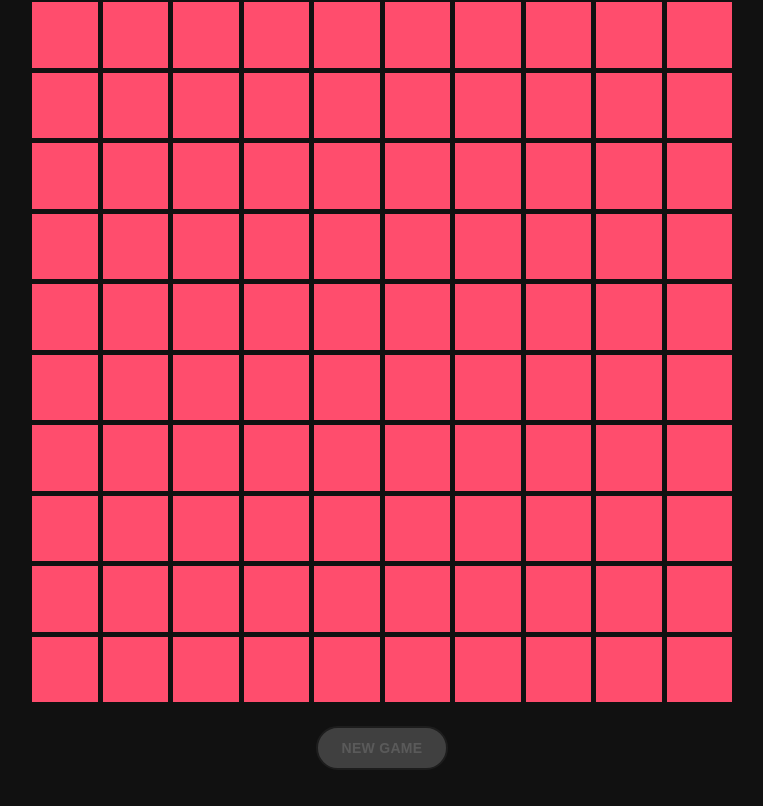
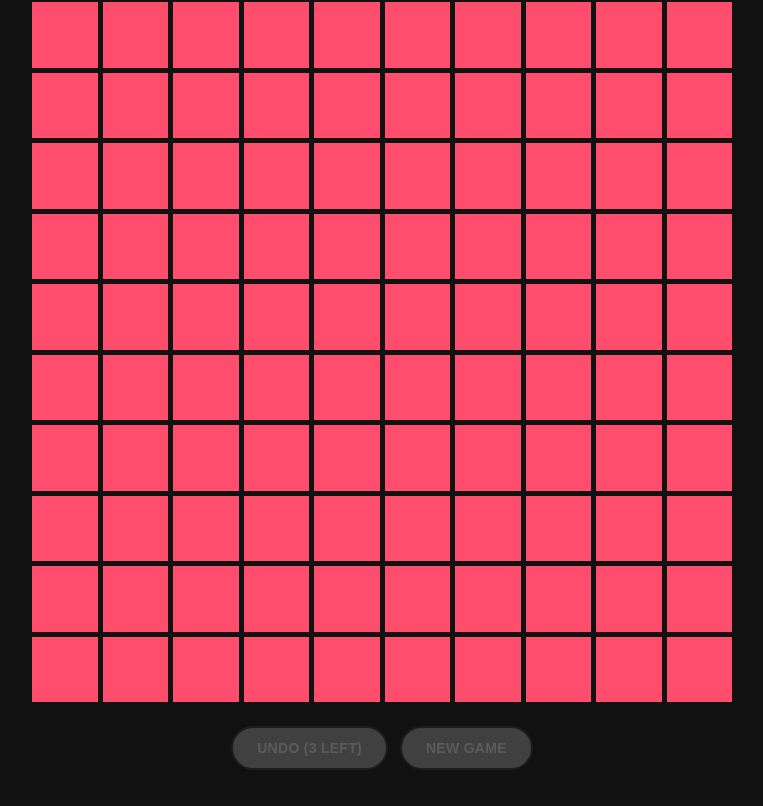
Before and after one commit to yrizos/hundred-tiles, a React (Vite) app: page / in a window 1280 px wide. Shown: the part 186-992 px from the top of the page, without its empty margins (258-1021 px from the left). Built offline with nearby package versions, Linux system fonts and the light colour scheme.

Commit message:
feat: add three-use undo functionality

```diff
--- a/src/App.css
+++ b/src/App.css
@@ -28,6 +28,15 @@
   color: var(--accent-text);
 }
 
+.actions {
+  display: flex;
+  gap: 12px;
+  width: 100%;
+  justify-content: center;
+  margin-top: auto;
+}
+
+.undo,
 .reset {
   font-size: 14px;
   font-weight: 700;
@@ -45,19 +54,21 @@
     border-color 0.15s ease,
     transform 0.1s ease;
 
-  margin-top: auto;
 }
 
-.reset:hover {
+.undo:hover:not(:disabled),
+.reset:hover:not(:disabled) {
   background: var(--accent);
   border-color: var(--accent);
   color: var(--on-accent);
 }
 
+.undo:active:not(:disabled),
 .reset:active:not(:disabled) {
   transform: scale(0.97);
 }
 
+.undo:disabled,
 .reset:disabled {
   cursor: not-allowed;
   opacity: 0.5;
@@ -74,7 +85,7 @@
     padding: 40px 24px;
   }
 
-  .reset {
+  .actions {
     margin-top: 0;
   }
 }
--- a/src/App.tsx
+++ b/src/App.tsx
@@ -6,18 +6,23 @@ import {
   isStuck,
   isWon,
   placeNumber,
+  undoLastMove,
 } from './game/gameState'
 import { BOARD_SIZE, MAX_NUMBER, type GameState, type Position } from './game/types'
 import './App.css'
 
 const STORAGE_KEY = 'hundred-tiles-game-state'
+const MAX_UNDO_STEPS = 3
 
-function loadGameState(): GameState {
-  try {
-    const saved = window.localStorage.getItem(STORAGE_KEY)
-    if (!saved) return createGameState()
+interface SavedGame {
+  state: GameState
+  undosRemaining: number
+}
 
-    const parsed = JSON.parse(saved) as GameState
+function isValidGameState(value: unknown): value is GameState {
+  if (!value || typeof value !== 'object') return false
+
+  const parsed = value as GameState
   const hasValidBoard =
     Array.isArray(parsed.board) &&
     parsed.board.length === BOARD_SIZE &&
@@ -37,36 +42,81 @@ function loadGameState(): GameState {
       parsed.lastPosition.col >= 0 &&
       parsed.lastPosition.col < BOARD_SIZE)
 
-    if (
-      !hasValidBoard ||
-      !Number.isInteger(parsed.nextNumber) ||
-      !hasValidLastPosition
-    ) {
-      return createGameState()
+  return (
+    hasValidBoard &&
+    Number.isInteger(parsed.nextNumber) &&
+    hasValidLastPosition
+  )
 }
 
-    return parsed
+function loadGame(): SavedGame {
+  try {
+    const saved = window.localStorage.getItem(STORAGE_KEY)
+    if (!saved) {
+      return { state: createGameState(), undosRemaining: MAX_UNDO_STEPS }
+    }
+
+    const parsed: unknown = JSON.parse(saved)
+    if (isValidGameState(parsed)) {
+      return { state: parsed, undosRemaining: MAX_UNDO_STEPS }
+    }
+
+    if (!parsed || typeof parsed !== 'object') return {
+      state: createGameState(),
+      undosRemaining: MAX_UNDO_STEPS,
+    }
+
+    const savedGame = parsed as Partial<SavedGame>
+    const undosRemaining = savedGame.undosRemaining
+    if (
+      isValidGameState(savedGame.state) &&
+      typeof undosRemaining === 'number' &&
+      Number.isInteger(undosRemaining) &&
+      undosRemaining >= 0 &&
+      undosRemaining <= MAX_UNDO_STEPS
+    ) {
+      return {
+        state: savedGame.state,
+        undosRemaining,
+      }
+    }
   } catch {
-    return createGameState()
   }
+
+  return { state: createGameState(), undosRemaining: MAX_UNDO_STEPS }
 }
 
 function App() {
-  const [state, setState] = useState(loadGameState)
+  const [{ state, undosRemaining }, setGame] = useState(loadGame)
   const [confirmingReset, setConfirmingReset] = useState(false)
 
   useEffect(() => {
     try {
-      window.localStorage.setItem(STORAGE_KEY, JSON.stringify(state))
+      window.localStorage.setItem(
+        STORAGE_KEY,
+        JSON.stringify({ state, undosRemaining } satisfies SavedGame),
+      )
     } catch {
     }
-  }, [state])
+  }, [state, undosRemaining])
 
   const won = isWon(state)
   const stuck = isStuck(state)
 
   const handleCellClick = (position: Position) => {
-    setState((current) => placeNumber(current, position))
+    setGame((current) => ({
+      state: placeNumber(current.state, position),
+      undosRemaining: current.undosRemaining,
+    }))
+  }
+
+  const handleUndo = () => {
+    if (undosRemaining === 0 || state.nextNumber === 1) return
+
+    setGame((current) => ({
+      state: undoLastMove(current.state),
+      undosRemaining: current.undosRemaining - 1,
+    }))
   }
 
   const handleReset = () => {
@@ -74,7 +124,7 @@ function App() {
   }
 
   const handleConfirmReset = () => {
-    setState(createGameState())
+    setGame({ state: createGameState(), undosRemaining: MAX_UNDO_STEPS })
     setConfirmingReset(false)
   }
 
@@ -100,6 +150,15 @@ function App() {
             : `Place number ${state.nextNumber} of ${MAX_NUMBER}`}
       </output>
       <Board state={state} onCellClick={handleCellClick} />
+      <div className="actions">
+        <button
+          type="button"
+          className="undo"
+          disabled={undosRemaining === 0 || state.nextNumber === 1}
+          onClick={handleUndo}
+        >
+          Undo ({undosRemaining} left)
+        </button>
         <button
           type="button"
           className="reset"
@@ -108,6 +167,7 @@ function App() {
         >
           New game
         </button>
+      </div>
       {confirmingReset && (
         <ConfirmDialog
           title="Start a new game?"
--- a/src/game/gameState.ts
+++ b/src/game/gameState.ts
@@ -22,6 +22,33 @@ export function placeNumber(state: GameState, pos: Position): GameState {
   }
 }
 
+export function undoLastMove(state: GameState): GameState {
+  if (state.nextNumber === 1) return state
+
+  const numberToRemove = state.nextNumber - 1
+  const board = state.board.map((row) =>
+    row.map((cell) => (cell === numberToRemove ? null : cell)),
+  )
+  const previousNumber = numberToRemove - 1
+  let lastPosition: Position | null = null
+
+  if (previousNumber > 0) {
+    for (let row = 0; row < board.length; row++) {
+      for (let col = 0; col < board[row].length; col++) {
+        if (board[row][col] === previousNumber) {
+          lastPosition = { row, col }
+        }
+      }
+    }
+  }
+
+  return {
+    board,
+    nextNumber: numberToRemove,
+    lastPosition,
+  }
+}
+
 export function isWon(state: GameState): boolean {
   return state.nextNumber > MAX_NUMBER
 }
```
Also changed, not shown: 2 other files (tests, documents, lock files or other folders). Lines whose indentation alone changed are shown as unchanged.
